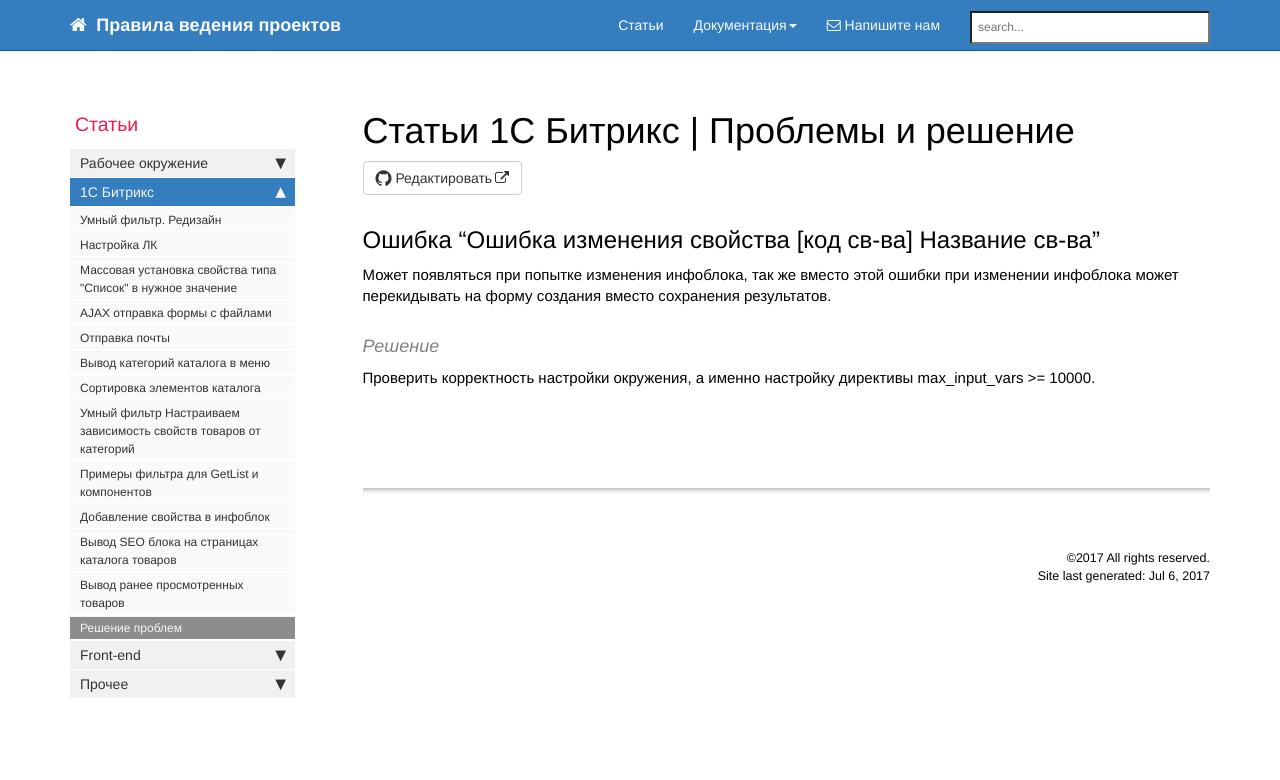
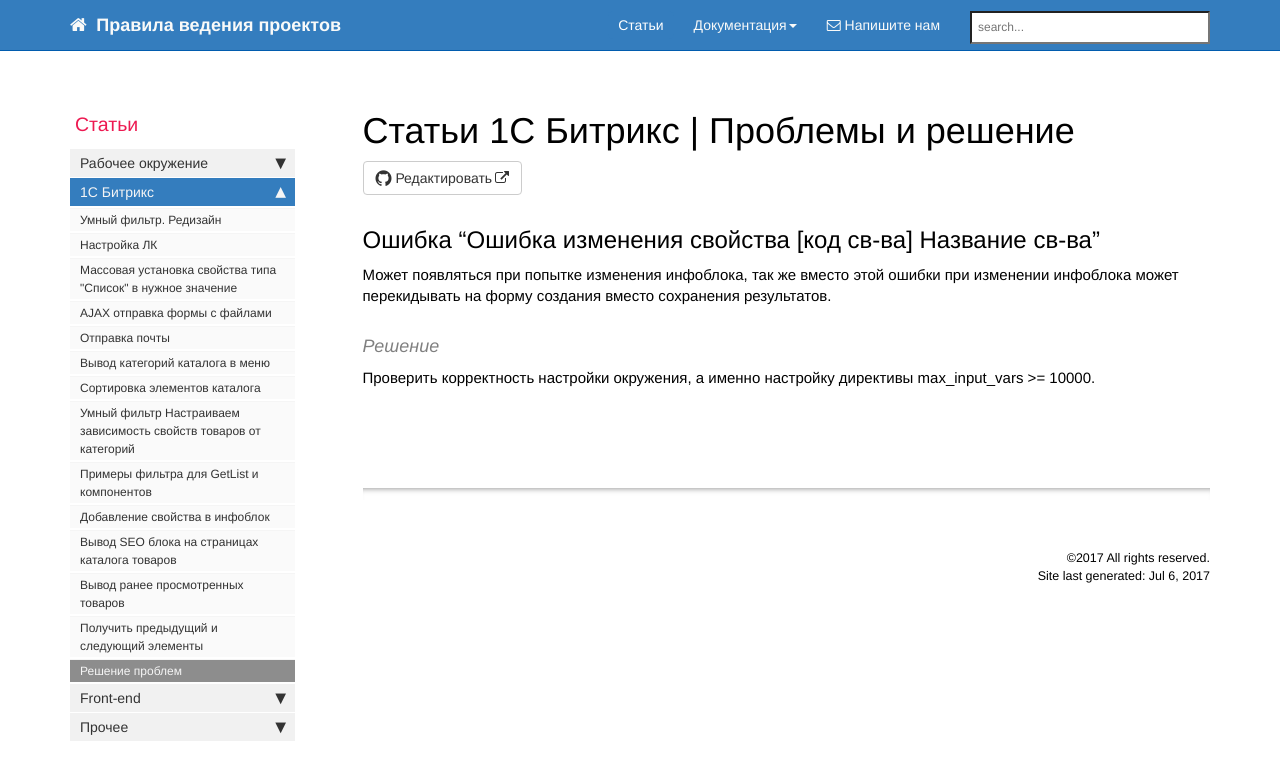
Before and after one commit to gdecider/gdecider.github.io, a Jekyll site: the page built from pages/articles/articles_bx_problems.md, in a window 1280 px wide. Shown: the top 780 px of the page. Built offline with Jekyll 4.4.1, drawn with Linux system fonts in a browser that asks for light colours; nearby versions of some CDN libraries; comment, search, counter and statistics services are not loaded.

Commit message:
Update articles_sidebar.yml

```diff
--- a/_data/sidebars/articles_sidebar.yml
+++ b/_data/sidebars/articles_sidebar.yml
@@ -112,6 +112,10 @@
       url: /articles_bx-catalog-viewed-products.html
       output: web, pdf
 
+    - title: Получить предыдущий и следующий элементы
+      url: /articles_bx-getlist-prev-and-next.html
+      output: web, pdf
+
     - title: Решение проблем
       url: /articles_bx_problems.html
       output: web, pdf
```
